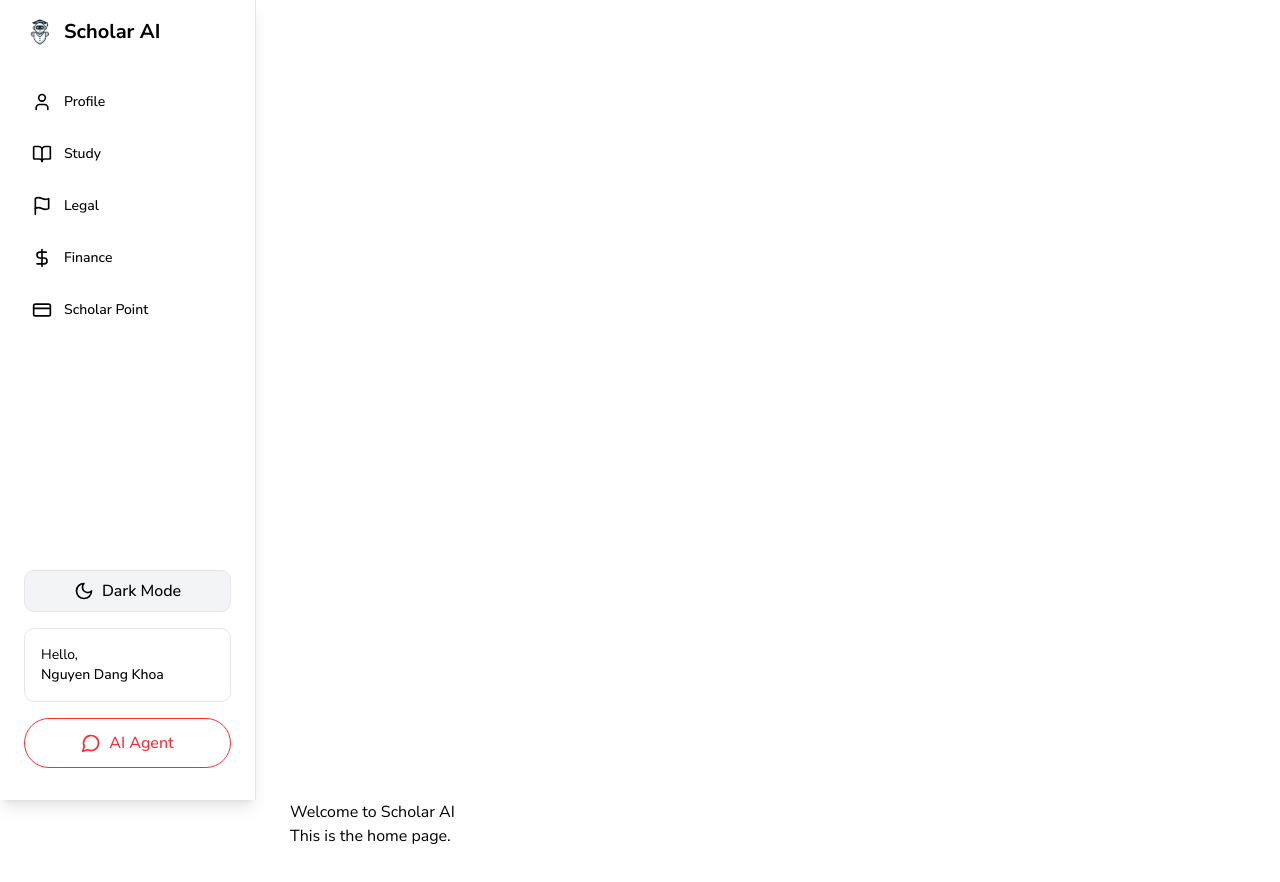
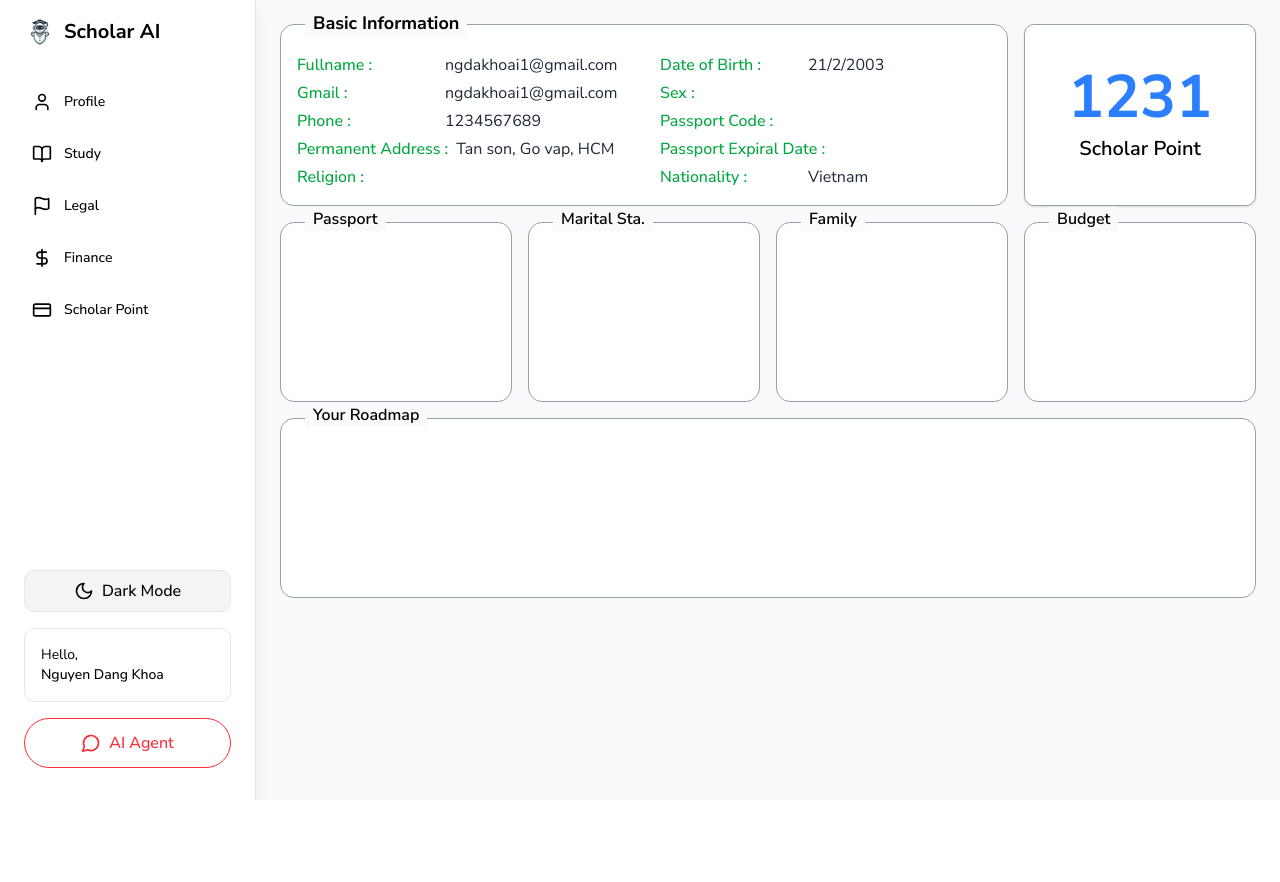
Before and after one commit to Khoa-Dam/Scholar-AI, a Next.js app: page / in a window 1280 px wide. Shown: the top 882 px of the page. After the commit the page ends 800 px from the top, so only its background shows below. Built offline with nearby package versions, Linux system fonts and the light colour scheme; no server answers.

Commit message:
page profile

```diff
--- a/src/app/page.tsx
+++ b/src/app/page.tsx
@@ -1,8 +1,25 @@
-export default function Home() {
-  return (
-    <div>
-      <h1>Welcome to Scholar AI</h1>
-      <p>This is the home page.</p>
+import React from "react";
+import ProfileHeader from "@/components/Profiles/ProfileHeader";
+import ScholarPoint from "@/components/Profiles/ScholarPoint";
+import InfoGrid from "@/components/Profiles/InfoGrid";
+import Roadmap from "@/components/Profiles/ Roadmap";
+
+const ProfilePage = () => (
+  <div className="relative flex-1 p-6 bg-[#f8fafc] min-h-screen">
+    {/* Hàng trên: Thông tin cơ bản + Scholar Point */}
+    <div className="grid grid-cols-12 gap-4 mb-4 items-stretch">
+      <div className="col-span-9 h-full">
+        <ProfileHeader />
+      </div>
+      <div className="col-span-3 h-full flex">
+        <ScholarPoint />
+      </div>
     </div>
-  );
-}
+    {/* Hàng giữa: 4 khối nhỏ */}
+    <InfoGrid />
+    {/* Hàng dưới: Roadmap */}
+    <Roadmap />
+  </div>
+);
+
+export default ProfilePage;
--- /dev/null
+++ b/src/components/Profiles/ Roadmap.tsx
@@ -0,0 +1,11 @@
+import React from "react";
+
+const Roadmap = () => (
+  <div className="relative rounded-xl border border-gray-400 p-6 min-h-[180px] bg-white">
+    <span className="absolute -top-4 left-6 bg-[#f8fafc] px-2 text-base font-semibold">Your Roadmap</span>
+    <div className="pt-2" />
+    {/* Nội dung lộ trình */}
+  </div>
+);
+
+export default Roadmap;
--- /dev/null
+++ b/src/components/Profiles/InfoGrid.tsx
@@ -0,0 +1,24 @@
+import React from "react";
+
+const InfoGrid = () => (
+  <div className="grid grid-cols-4 gap-4 mb-4">
+    <div className="relative rounded-xl border border-gray-400 p-6 min-h-[180px] bg-white">
+      <span className="absolute -top-4 left-6 bg-[#f8fafc] px-2 text-base font-semibold">Passport</span>
+      <div className="pt-2" />
+    </div>
+    <div className="relative rounded-xl border border-gray-400 p-6 min-h-[180px] bg-white">
+      <span className="absolute -top-4 left-6 bg-[#f8fafc] px-2 text-base font-semibold">Marital Sta.</span>
+      <div className="pt-2" />
+    </div>
+    <div className="relative rounded-xl border border-gray-400 p-6 min-h-[180px] bg-white">
+      <span className="absolute -top-4 left-6 bg-[#f8fafc] px-2 text-base font-semibold">Family</span>
+      <div className="pt-2" />
+    </div>
+    <div className="relative rounded-xl border border-gray-400 p-6 min-h-[180px] bg-white">
+      <span className="absolute -top-4 left-6 bg-[#f8fafc] px-2 text-base font-semibold">Budget</span>
+      <div className="pt-2" />
+    </div>
+  </div>
+);
+
+export default InfoGrid;
--- /dev/null
+++ b/src/components/Profiles/ProfileHeader.tsx
@@ -0,0 +1,49 @@
+import React from "react";
+
+const infoLeft = [
+  { label: "Fullname", value: "ngdakhoai1@gmail.com" },
+  { label: "Gmail", value: "ngdakhoai1@gmail.com" },
+  { label: "Phone", value: "1234567689" },
+  { label: "Permanent Address", value: "Tan son, Go vap, HCM" },
+  { label: "Religion", value: "" },
+];
+
+const infoRight = [
+  { label: "Date of Birth", value: "21/2/2003" },
+  { label: "Sex", value: "" },
+  { label: "Passport Code", value: "" },
+  { label: "Passport Expiral Date", value: "" },
+  { label: "Nationality", value: "Vietnam" },
+];
+
+const ProfileHeader = () => (
+  <div className="w-full bg-transparent">
+    <div className="relative rounded-xl border border-gray-400 p-4 pt-6 bg-white">
+      <span className="absolute -top-4 left-6 bg-[#f8fafc] px-2 text-lg font-bold">
+        Basic Information
+      </span>
+      <div className="grid grid-cols-2 gap-x-8 mt-1">
+        {/* Cột trái */}
+        <div className="space-y-1">
+          {infoLeft.map((item) => (
+            <div key={item.label} className="flex">
+              <span className="min-w-[140px] text-green-600 font-medium">{item.label} :</span>
+              <span className="ml-2 text-gray-800">{item.value}</span>
+            </div>
+          ))}
+        </div>
+        {/* Cột phải */}
+        <div className="space-y-1">
+          {infoRight.map((item) => (
+            <div key={item.label} className="flex">
+              <span className="min-w-[140px] text-green-600 font-medium">{item.label} :</span>
+              <span className="ml-2 text-gray-800">{item.value}</span>
+            </div>
+          ))}
+        </div>
+      </div>
+    </div>
+  </div>
+);
+
+export default ProfileHeader;
--- /dev/null
+++ b/src/components/Profiles/ScholarPoint.tsx
@@ -0,0 +1,10 @@
+import React from "react";
+
+const ScholarPoint = () => (
+  <div className="w-full h-full flex flex-col justify-center items-center rounded-lg border border-gray-400 bg-white shadow">
+    <span className="text-6xl font-bold text-blue-500">1231</span>
+    <span className="mt-2 text-xl font-semibold">Scholar Point</span>
+  </div>
+);
+
+export default ScholarPoint;
--- a/src/layouts/MainLayout.tsx
+++ b/src/layouts/MainLayout.tsx
@@ -35,7 +35,7 @@ const MainLayout: React.FC<MainLayoutProps> = ({ children }) => {
   };
 
   return (
-    <div className="min-h-screen bg-background">
+    <div className="flex min-h-screen bg-background">
       {/* Overlay */}
       <AnimatePresence>
         {isMobile && isSidebarOpen && (
@@ -60,14 +60,7 @@ const MainLayout: React.FC<MainLayoutProps> = ({ children }) => {
       />
 
       {/* Main Content */}
-      <motion.div
-        initial={false}
-        animate={{
-          marginLeft: isSidebarOpen ? (isMobile ? 0 : 290) : 0,
-        }}
-        transition={{ type: "spring", stiffness: 300, damping: 30 }}
-        className="flex flex-col min-h-screen"
-      >
+      <div className="flex-1 flex flex-col">
         {/* Mobile Header */}
         {isMobile && (
           <Header
@@ -85,7 +78,7 @@ const MainLayout: React.FC<MainLayoutProps> = ({ children }) => {
         >
           {children}
         </motion.main>
-      </motion.div>
+      </div>
     </div>
   );
 };
```
Also changed, not shown: 2 other files (tests, documents, lock files or other folders).
